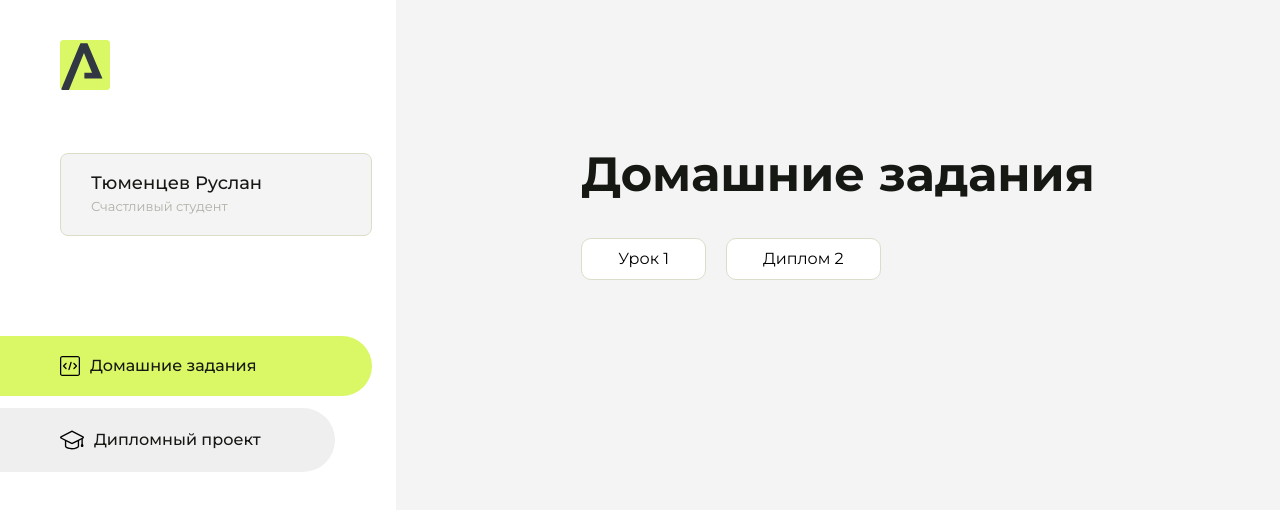
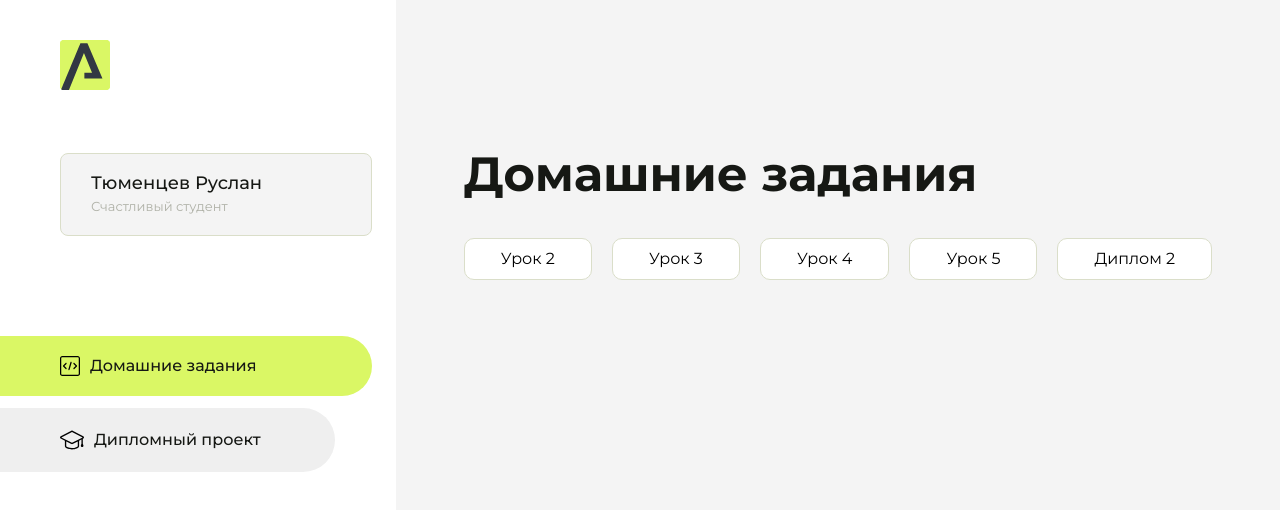
Before and after one commit to KrOwWw/homework, a plain HTML site: page index.html in a window 1280 px wide. Drawn offline with Linux system fonts and the light colour scheme.

Commit message:
Update index.html

```diff
--- a/index.html
+++ b/index.html
@@ -93,7 +93,16 @@
                 <div class="content__title">Домашние задания</div>
                 <ul class="content__list">
                     <li class="content__list-item">
-                        <a href="lesson1/index.html">Урок 1</a>
+                        <a href="lesson-2/index.html">Урок 2</a>
+                    </li>
+                    <li class="content__list-item">
+                        <a href="lesson-3/index.html">Урок 3</a>
+                    </li>
+                    <li class="content__list-item">
+                        <a href="lesson-4/index.html">Урок 4</a>
+                    </li>
+                    <li class="content__list-item">
+                        <a href="lesson-5/index.html">Урок 5</a>
                     </li>
                     <li class="content__list-item">
                         <a href="diplom-2/index.html">Диплом 2</a>
```
